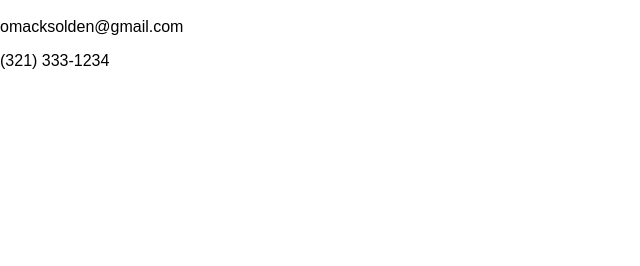
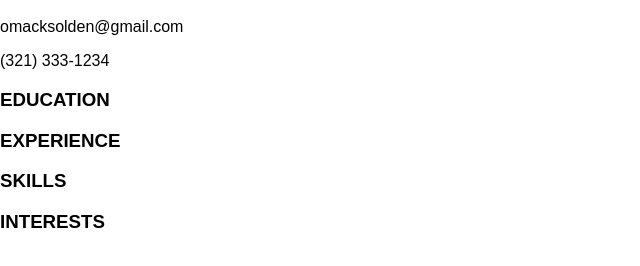
Before and after one commit to omacksolden/project_resume_macksolden_olivia, a plain HTML site: page index.html in a window 1280 px wide. Shown: the part 120-386 px from the top of the page, without its empty margins (0-640 px from the left). Drawn offline with Linux system fonts and the light colour scheme.

Commit message:
Add container for all content and subheads

```diff
--- a/index.html
+++ b/index.html
@@ -9,12 +9,20 @@
     <link rel="stylesheet" href="css/main.css">
 </head>
 <body>
+    <div id="container">
         <header>
             <h1>OLIVIA MACK-SOLDEN</h1>
             <h1>//</h1>
             <p>omacksolden@gmail.com</p>
             <p>(321) 333-1234</p>
         </header>
+        <main>
+            <h3 class="subhead">EDUCATION</h3>
+            <h3 class="subhead">EXPERIENCE</h3>
+            <h3 class="subhead">SKILLS</h3>
+            <h3 class="subhead">INTERESTS</h3>
+        </main>
+    </div>
 
 
     <script src="js/jquery-2.1.4.min.js"></script>
```
Lines whose indentation alone changed are shown as unchanged.
